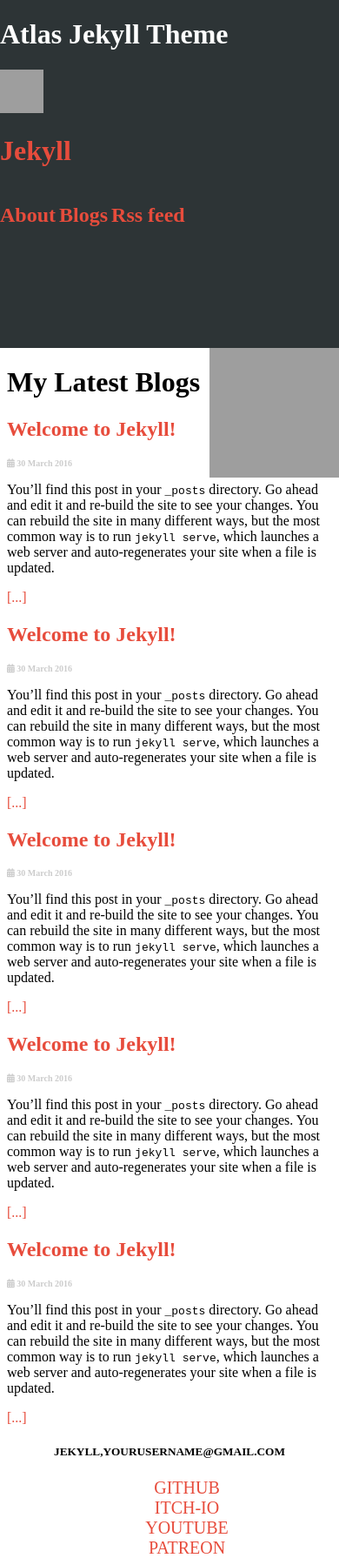
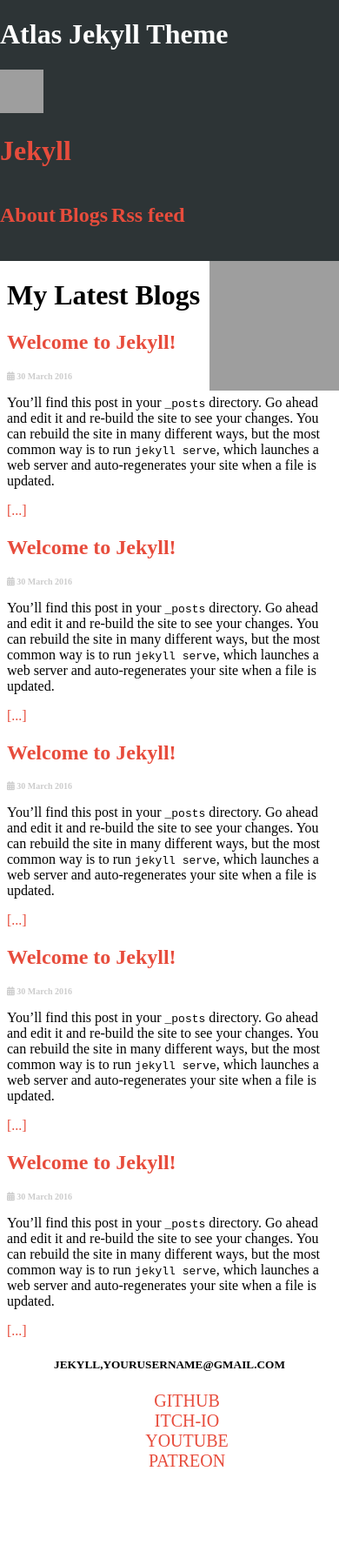
Before and after one commit to NrdyBhu1/atlas-jekyll-theme, a Jekyll site: the page built from index.html, in a window 390 px wide. Shown: the whole page at 87% size. Built offline with Jekyll 4.4.1, drawn with Linux system fonts in a browser that asks for light colours; after the commit the page ends 1691 px from its top, so only the background shows below that; grey boxes are pictures that could not be loaded.

Commit message:
modified:   _sass/_mobile-view.scss

```diff
--- a/_sass/_mobile-view.scss
+++ b/_sass/_mobile-view.scss
@@ -59,7 +59,7 @@
     // }
 
     .sidebar{
-        height: 400px;
+        height: 300px;
         width: 100%;
         position: fixed;
         top:0;
@@ -73,7 +73,7 @@
 
     .content{
         position: relative;
-        top: 400px;
+        top: 300px;
         left: 0;
         width: 100%;
     }
@@ -84,6 +84,6 @@
 
     .fork{
         position: fixed;
-        top: 400px;
+        top: 300px;
     }
 }
```
